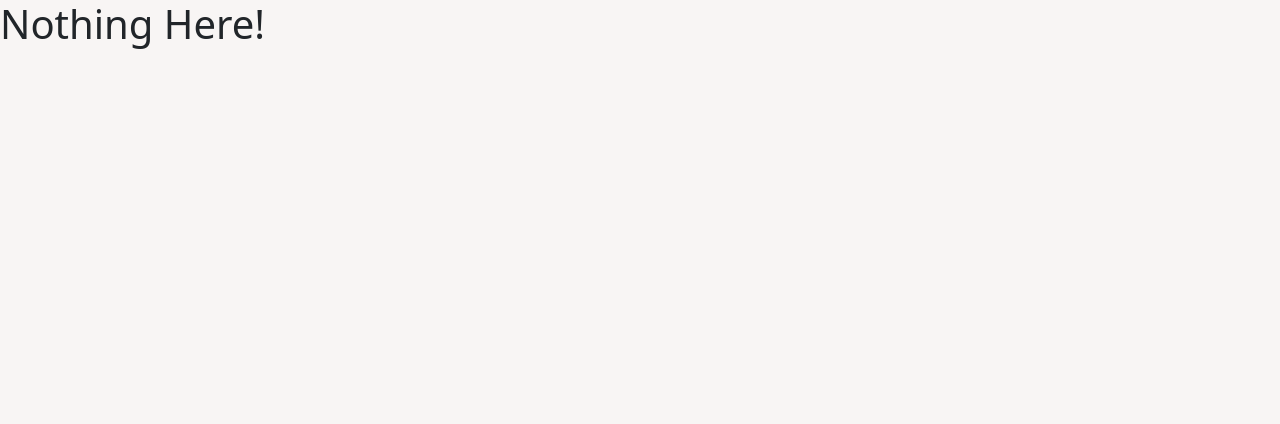
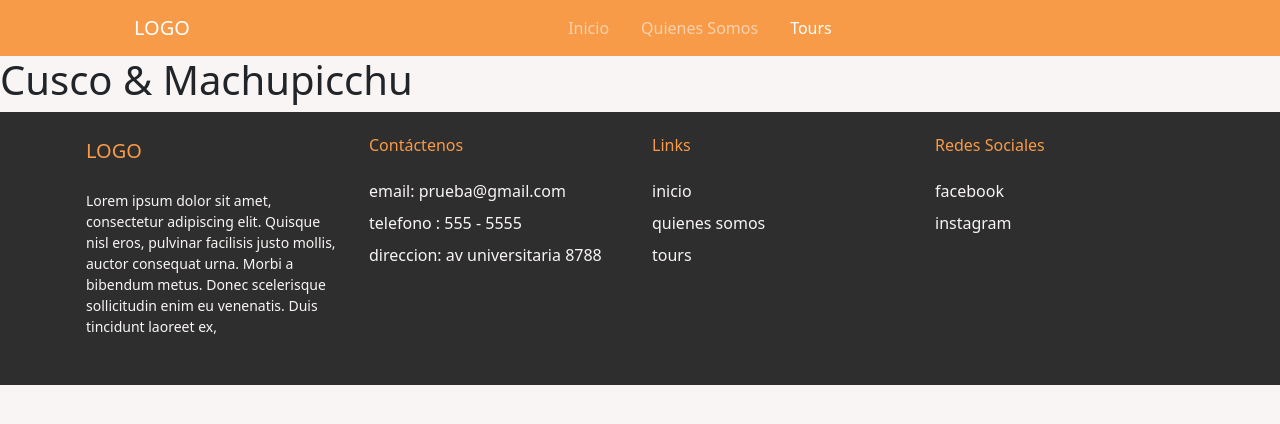
Before and after one commit to helio3197/magic-peru, a React (Create React App) app: page /tours/cusco-machupicchu in a window 1280 px wide. Shown: the top 424 px of the page. Built offline with nearby package versions, Linux system fonts and the light colour scheme.

Commit message:
Initialize TourDetails

```diff
--- a/src/App.js
+++ b/src/App.js
@@ -3,6 +3,7 @@ import Layout from './components/MainLayout/Layout';
 import Homepage from './components/Homepage/Homepage';
 import AboutUs from './components/AboutUs/AboutUs';
 import Tours from './components/Tours/Tours';
+import TourDetails from './components/TourDetails/TourDerails';
 import './App.scss';
 
 const App = () => (
@@ -12,6 +13,7 @@ const App = () => (
         <Route index element={<Homepage />} />
         <Route path="nosotros" element={<AboutUs />} />
         <Route path="tours" element={<Tours />} />
+        <Route path="tours/:tourDetails" element={<TourDetails />} />
       </Route>
       <Route path="*" element={<h1>Nothing Here!</h1>} />
     </Routes>
--- /dev/null
+++ b/src/components/TourDetails/TourDerails.js
@@ -0,0 +1,22 @@
+import { useParams } from 'react-router-dom';
+import Container from 'react-bootstrap/Container';
+import data from '../../data/info';
+
+const TourDetails = () => {
+  const { tourDetails } = useParams();
+
+  const tourData = Object.keys(data).reduce((result, key) => {
+    const filter = data[key].tours.filter((item) => item.path === tourDetails);
+    if (filter.length) result.push(filter[0]);
+
+    return result;
+  }, [])[0];
+
+  return (
+    <Container fluid as="main" className="p-0 d-inline-block">
+      <h1>{tourData.tourName}</h1>
+    </Container>
+  );
+};
+
+export default TourDetails;
```
